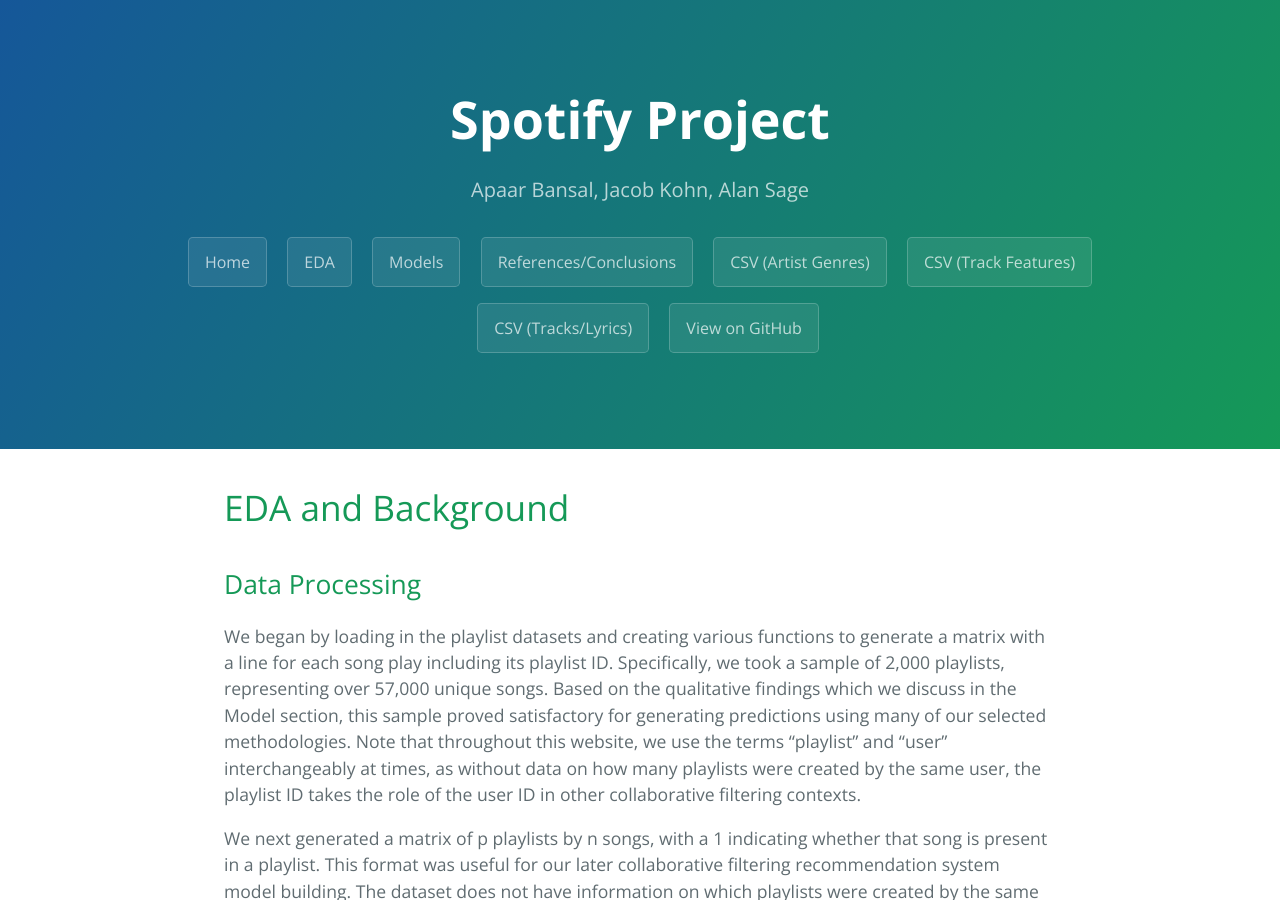
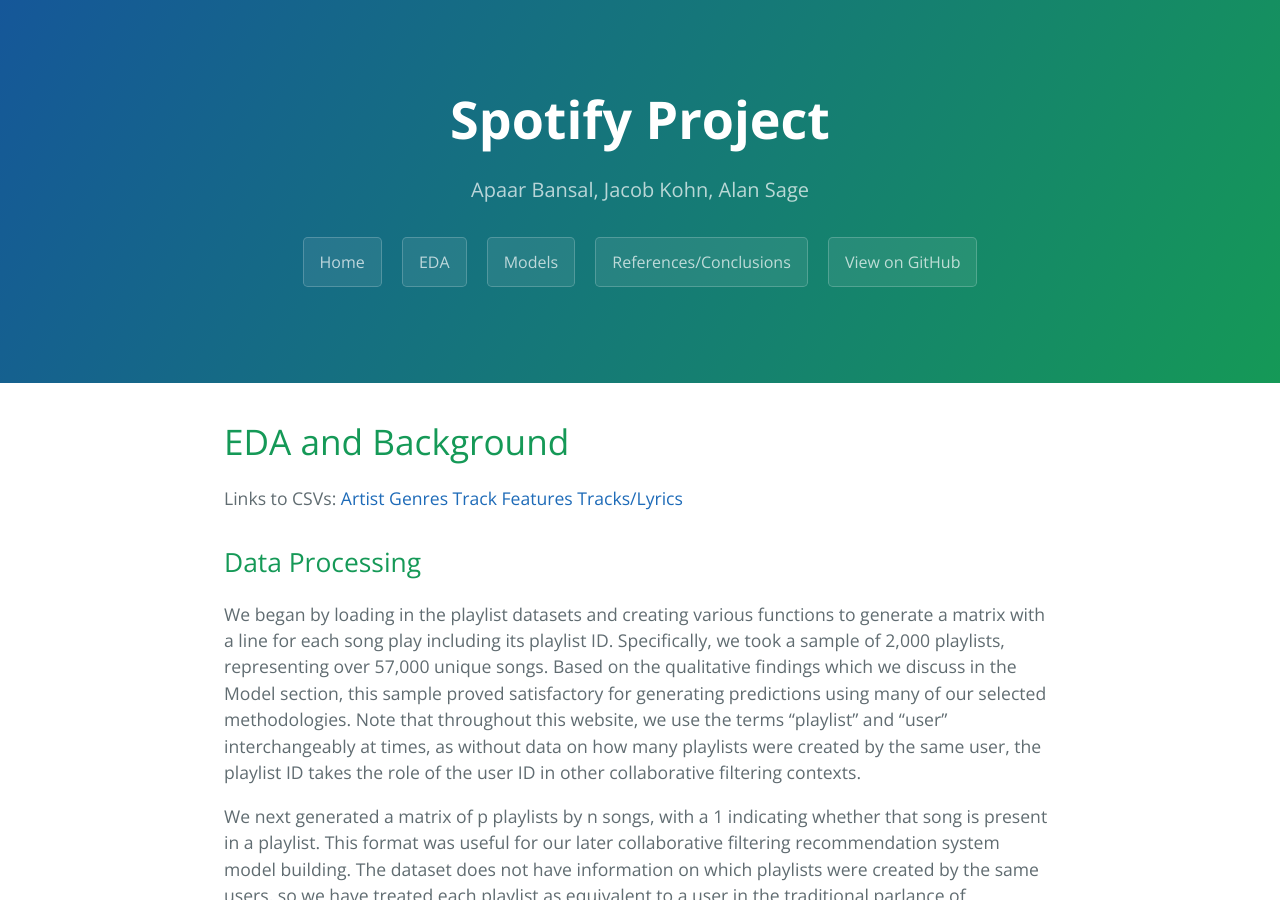
Before and after one commit to jk979/Spotify, a Jekyll site: the page built from eda.md, in a window 1280 px wide and 900 px high. Built offline with Jekyll 4.4.1, drawn with Linux system fonts in a browser that asks for light colours; our own code applies the rules of GitHub Pages for plain Markdown files.

Commit message:
moved links to eda

```diff
--- a/_layouts/default.html
+++ b/_layouts/default.html
@@ -33,10 +33,6 @@
         <a href="https://jk979.github.io/Spotify/eda.html" class="btn">EDA</a>
         <a href="https://jk979.github.io/Spotify/models.html" class="btn">Models</a>
         <a href="https://jk979.github.io/Spotify/conclusions.html" class="btn">References/Conclusions</a>
-        <a href="https://drive.google.com/file/d/1ueUMpPDVFPS7Er8Mq9-IqRHMJ2avSqCG/view" class="btn">CSV (Artist Genres)</a>
-        <a href="https://drive.google.com/file/d/1OiJ7NGIXmrWXXBNaYoIrPgkMOI2wEDfw/view" class="btn">CSV (Track Features)</a>
-        <a href="https://drive.google.com/file/d/1l0rTqWhIfQw4Hv8KRySvL6A6mkE2PRIz/view" class="btn">CSV (Tracks/Lyrics)</a>
-
       {% endif %}
       {% if site.github.is_project_page %}
         <a href="{{ site.github.repository_url }}" class="btn">View on GitHub</a>
--- a/eda.md
+++ b/eda.md
@@ -3,6 +3,15 @@
 ---
 
 # EDA and Background
+
+Links to CSVs:
+[Artist Genres](https://drive.google.com/file/d/1ueUMpPDVFPS7Er8Mq9-IqRHMJ2avSqCG/view)
+[Track Features](https://drive.google.com/file/d/1OiJ7NGIXmrWXXBNaYoIrPgkMOI2wEDfw/view)
+[Tracks/Lyrics](https://drive.google.com/file/d/1l0rTqWhIfQw4Hv8KRySvL6A6mkE2PRIz/view)
+<!--<a href="https://drive.google.com/file/d/1ueUMpPDVFPS7Er8Mq9-IqRHMJ2avSqCG/view" class="btn">CSV (Artist Genres)</a>
+<a href="https://drive.google.com/file/d/1OiJ7NGIXmrWXXBNaYoIrPgkMOI2wEDfw/view" class="btn">CSV (Track Features)</a>
+<a href="https://drive.google.com/file/d/1l0rTqWhIfQw4Hv8KRySvL6A6mkE2PRIz/view" class="btn">CSV (Tracks/Lyrics)</a>
+-->
 
 ## Data Processing
 We began by loading in the playlist datasets and creating various functions to generate a matrix with a line for each song play including its playlist ID. Specifically, we took a sample of 2,000 playlists, representing over 57,000 unique songs. Based on the qualitative findings which we discuss in the Model section, this sample proved satisfactory for generating predictions using many of our selected methodologies. Note that throughout this website, we use the terms “playlist” and “user” interchangeably at times, as without data on how many playlists were created by the same user, the playlist ID takes the role of the user ID in other collaborative filtering contexts.
```
